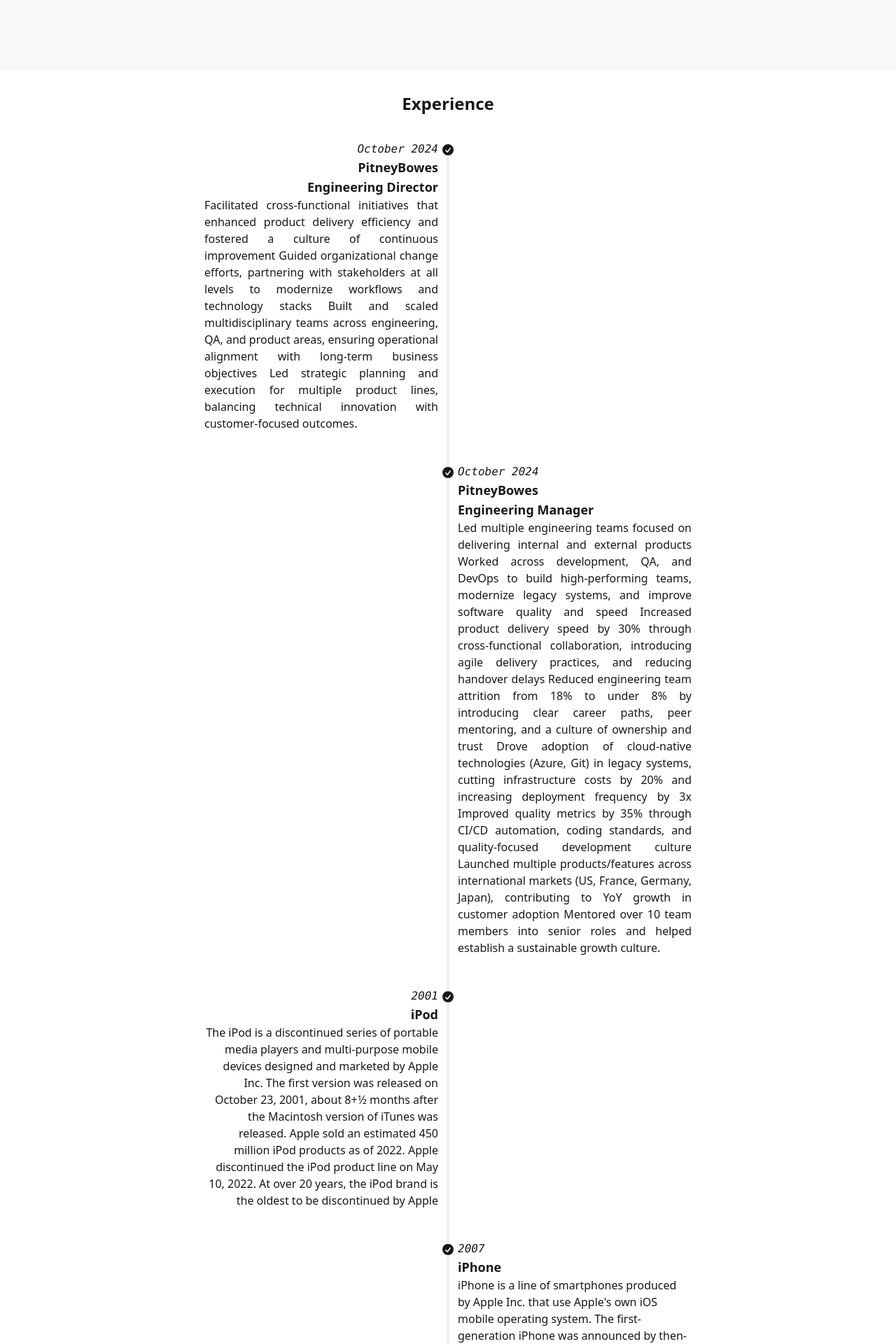
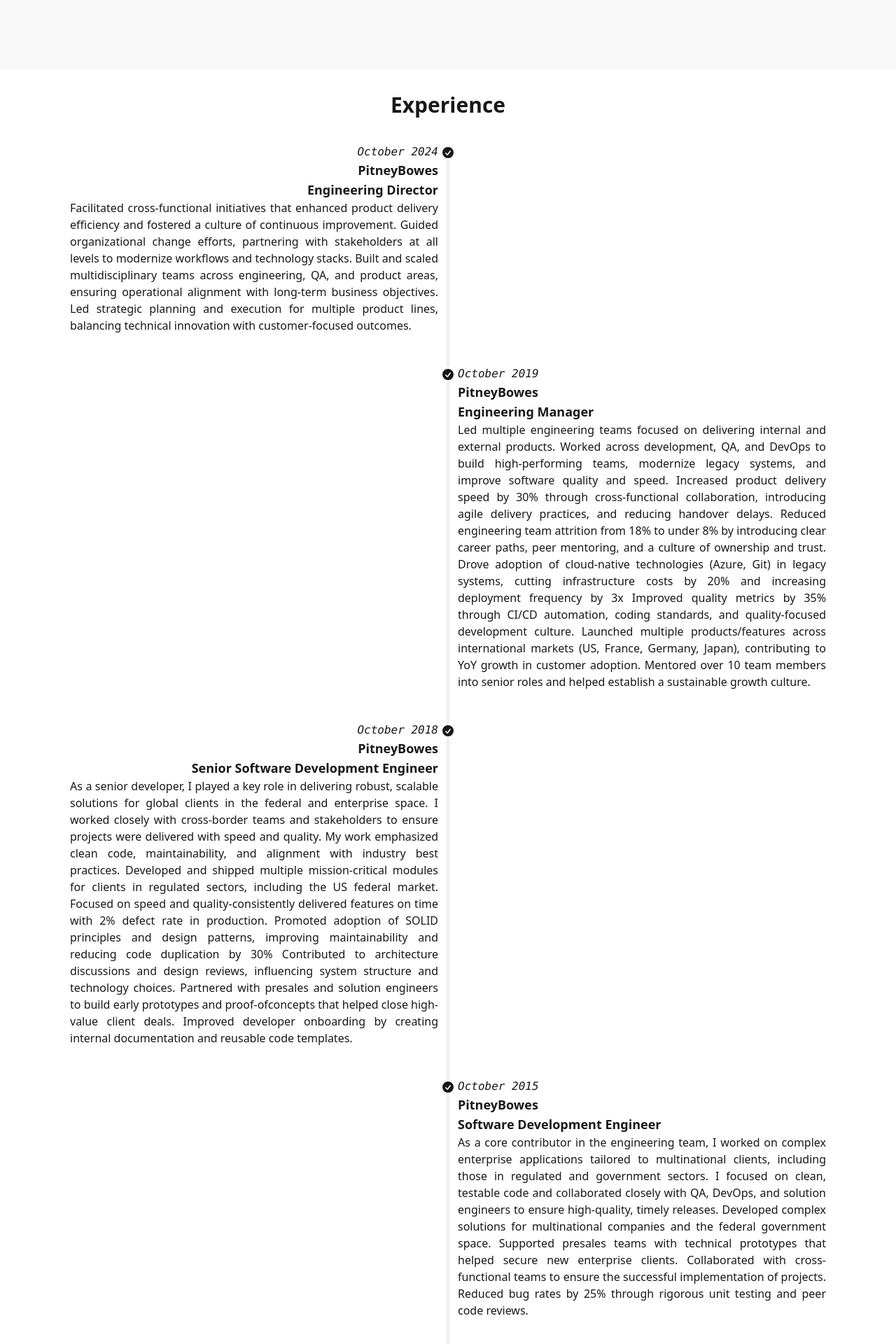
Before and after one commit to PKwiato/KwiatoDaisyUI, an Angular app: page / in a window 1280 px wide. Shown: the part 700-2620 px from the top of the page at 70% size. Built offline with nearby package versions, Linux system fonts and the light colour scheme.

Commit message:
adding new experience, and some minor formating

```diff
--- a/src/app/core/layout/experience/experience.component.html
+++ b/src/app/core/layout/experience/experience.component.html
@@ -1,5 +1,5 @@
-<div id="experience" class="p-8 max-w-3xl mx-auto">
-  <h2 class="text-2xl font-bold text-center mb-8">Experience</h2>
+<div id="experience" class="p-8 max-w-6xl mx-auto">
+  <h2 class="text-3xl font-bold text-center mb-8">Experience</h2>
   <ul class="timeline timeline-snap-icon max-md:timeline-compact timeline-vertical">
     <li>
       <div class="timeline-middle">
@@ -22,14 +22,10 @@
           <div class="text-lg font-black">PitneyBowes<br>Engineering Director</div>
         </div>
         <div class="text-justify">
-          Facilitated cross-functional initiatives that enhanced product delivery efficiency and
-          fostered a culture of continuous improvement
-          Guided organizational change efforts, partnering with stakeholders at all levels to
-          modernize workflows and technology stacks
-          Built and scaled multidisciplinary teams across engineering, QA, and product areas,
-          ensuring operational alignment with long-term business objectives
-          Led strategic planning and execution for multiple product lines, balancing technical
-          innovation with customer-focused outcomes.
+          Facilitated cross-functional initiatives that enhanced product delivery efficiency and fostered a culture of continuous improvement.
+          Guided organizational change efforts, partnering with stakeholders at all levels to modernize workflows and technology stacks.
+          Built and scaled multidisciplinary teams across engineering, QA, and product areas, ensuring operational alignment with long-term business objectives.
+          Led strategic planning and execution for multiple product lines, balancing technical innovation with customer-focused outcomes.
         </div>
       </div>
       <hr>
@@ -52,17 +48,17 @@
       </div>
       <div class="timeline-end mb-10">
         <div class="md:text-start">
-          <time class="font-mono italic">October 2024</time>
+          <time class="font-mono italic">October 2019</time>
           <div class="text-lg font-black">PitneyBowes<br>Engineering Manager</div>
         </div>
         <div class="text-justify">
-          Led multiple engineering teams focused on delivering internal and external products
-          Worked across development, QA, and DevOps to build high-performing teams, modernize legacy systems, and improve software quality and speed
-          Increased product delivery speed by 30% through cross-functional collaboration, introducing agile delivery practices, and reducing handover delays
-          Reduced engineering team attrition from 18% to under 8% by introducing clear career paths, peer mentoring, and a culture of ownership and trust
+          Led multiple engineering teams focused on delivering internal and external products.
+          Worked across development, QA, and DevOps to build high-performing teams, modernize legacy systems, and improve software quality and speed.
+          Increased product delivery speed by 30% through cross-functional collaboration, introducing agile delivery practices, and reducing handover delays.
+          Reduced engineering team attrition from 18% to under 8% by introducing clear career paths, peer mentoring, and a culture of ownership and trust.
           Drove adoption of cloud-native technologies (Azure, Git) in legacy systems, cutting infrastructure costs by 20% and increasing deployment frequency by 3x
-          Improved quality metrics by 35% through CI/CD automation, coding standards, and quality-focused development culture
-          Launched multiple products/features across international markets (US, France, Germany, Japan), contributing to YoY growth in customer adoption
+          Improved quality metrics by 35% through CI/CD automation, coding standards, and quality-focused development culture.
+          Launched multiple products/features across international markets (US, France, Germany, Japan), contributing to YoY growth in customer adoption.
           Mentored over 10 team members into senior roles and helped establish a sustainable growth culture.
         </div>
       </div>
@@ -84,14 +80,22 @@
           />
         </svg>
       </div>
-      <div class="timeline-start mb-10 md:text-end">
-        <time class="font-mono italic">2001</time>
-        <div class="text-lg font-black">iPod</div>
-        The iPod is a discontinued series of portable media players and multi-purpose mobile devices
-        designed and marketed by Apple Inc. The first version was released on October 23, 2001, about
-        8+1⁄2 months after the Macintosh version of iTunes was released. Apple sold an estimated 450
-        million iPod products as of 2022. Apple discontinued the iPod product line on May 10, 2022. At
-        over 20 years, the iPod brand is the oldest to be discontinued by Apple
+      <div class="timeline-start mb-10">
+        <div class="md:text-end">
+          <time class="font-mono italic">October 2018</time>
+          <div class="text-lg font-black">PitneyBowes<br>Senior Software Development Engineer</div>
+        </div>
+        <div class="text-justify">
+          As a senior developer, I played a key role in delivering robust, scalable solutions for global clients in the federal and enterprise space.
+          I worked closely with cross-border teams and stakeholders to ensure projects were delivered with speed and quality.
+          My work emphasized clean code, maintainability, and alignment with industry best practices.
+          Developed and shipped multiple mission-critical modules for clients in regulated sectors, including the US federal market.
+          Focused on speed and quality-consistently delivered features on time with 2% defect rate in production.
+          Promoted adoption of SOLID principles and design patterns, improving maintainability and reducing code duplication by 30%
+          Contributed to architecture discussions and design reviews, influencing system structure and technology choices.
+          Partnered with presales and solution engineers to build early prototypes and proof-ofconcepts that helped close high-value client deals.
+          Improved developer onboarding by creating internal documentation and reusable code templates.
+        </div>
       </div>
       <hr>
     </li>
@@ -111,14 +115,19 @@
           />
         </svg>
       </div>
-      <div class="timeline-end md:mb-10">
-        <time class="font-mono italic">2007</time>
-        <div class="text-lg font-black">iPhone</div>
-        iPhone is a line of smartphones produced by Apple Inc. that use Apple's own iOS mobile
-        operating system. The first-generation iPhone was announced by then-Apple CEO Steve Jobs on
-        January 9, 2007. Since then, Apple has annually released new iPhone models and iOS updates. As
-        of November 1, 2018, more than 2.2 billion iPhones had been sold. As of 2022, the iPhone
-        accounts for 15.6% of global smartphone market share
+      <div class="timeline-end mb-10">
+        <div class="md:text-start">
+          <time class="font-mono italic">October 2015</time>
+          <div class="text-lg font-black">PitneyBowes<br>Software Development Engineer</div>
+        </div>
+        <div class="text-justify">
+          As a core contributor in the engineering team, I worked on complex enterprise applications tailored to multinational clients, including those in regulated and government sectors.
+          I focused on clean, testable code and collaborated closely with QA, DevOps, and solution engineers to ensure high-quality, timely releases.
+          Developed complex solutions for multinational companies and the federal government space.
+          Supported presales teams with technical prototypes that helped secure new enterprise clients.
+          Collaborated with cross-functional teams to ensure the successful implementation of projects.
+          Reduced bug rates by 25% through rigorous unit testing and peer code reviews.
+        </div>
       </div>
       <hr>
     </li>
```
